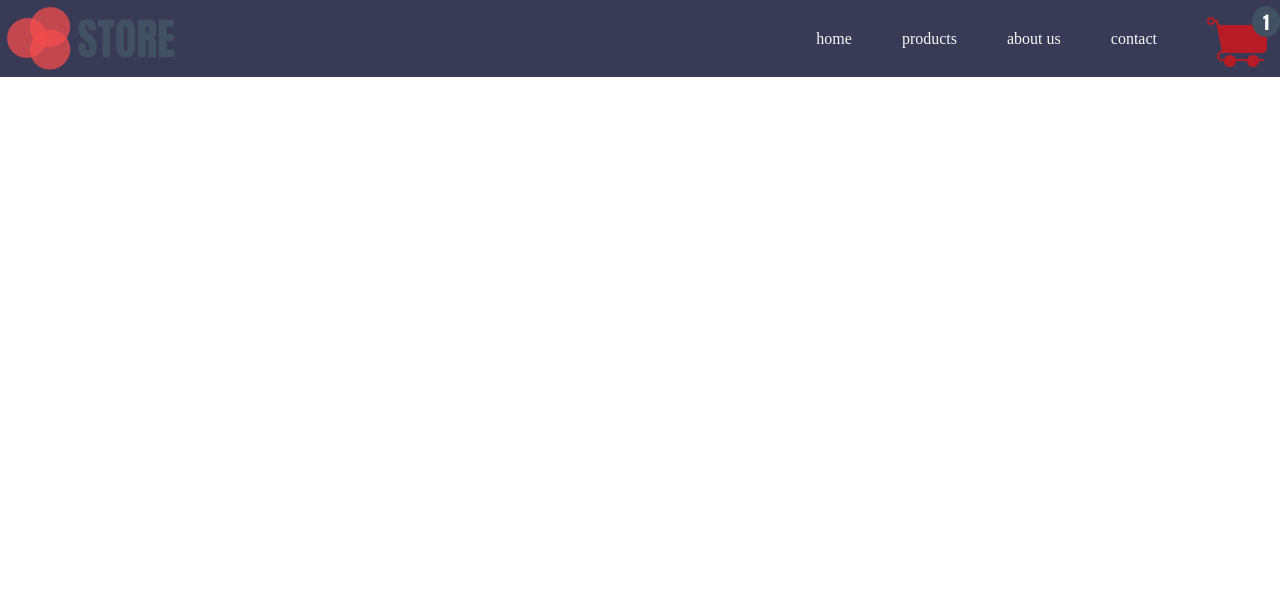
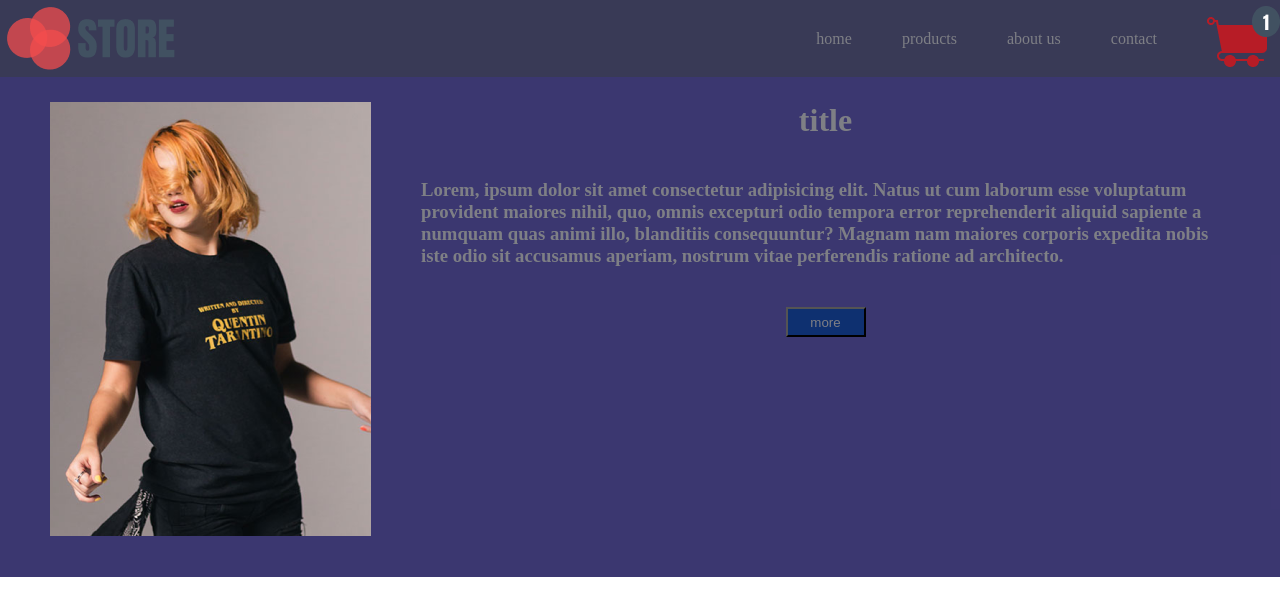
Before and after one commit to suhrabyhossein354-alt/sample-store, a plain HTML site: page index.html in a window 1280 px wide. Drawn offline with Linux system fonts and the light colour scheme.

Commit message:
add first slider changes

```diff
--- a/index.html
+++ b/index.html
@@ -27,10 +27,10 @@
             <nav class="menu-content">
 
                 <ul class="menu-items">
-                    <li><a href="">home</a></li>
-                    <li><a href="">products</a></li>
-                    <li><a href="">about us</a></li>
-                    <li><a href="">contact</a></li>
+                    <li><a href="#">home</a></li>
+                    <li><a href="#">products</a></li>
+                    <li><a href="#">about us</a></li>
+                    <li><a href="#">contact</a></li>
                 </ul>
                 <img src="./img/cart.png" alt="cart-logo">
 
@@ -38,11 +38,23 @@
 
         </header>
 
-    <!-- ==== Header Section === -->
-
-
     <!-- ==== Category  Section ==== -->
 
+        <div class="slider-container">
+            <div class="slider1">
+
+                <img src="./img/fashion-1.png" alt="fashion-img">
+
+                <div class="slider1-description">
+
+                    <h1>title</h1>
+                    <h3>Lorem, ipsum dolor sit amet consectetur adipisicing elit. Natus ut cum laborum esse voluptatum provident maiores nihil, quo, omnis excepturi odio tempora error reprehenderit aliquid sapiente a numquam quas animi illo, blanditiis consequuntur? Magnam nam maiores corporis expedita nobis iste odio sit accusamus aperiam, nostrum vitae perferendis ratione ad architecto.</h3>
+                    <button>more</button>
+                </div>
+
+            </div>
+
+        </div>
 
     <!-- ===== Featured Products ======= -->
 
--- a/style.css
+++ b/style.css
@@ -2,6 +2,7 @@
 
 /* Remove Default Margin and paddings for all HTML elements */
 * {
+    color: var(--text);
     margin: 0;
     padding: 0;
     box-sizing: border-box;
@@ -10,6 +11,8 @@
 :root {
     --heading : #393A56;
     --text : #7E7F85;
+    --category : #0b054dcc;
+    --button : rgb(14, 48, 112);
     --theme : #FD5353;
     --bg : #F7F8F9;
     --footerBg : #415161;
@@ -41,5 +44,25 @@ ul{
     gap: 50px;
 }
 .menu-items li a{
-    color: var(--bg);
+    color: var(--text);
 }
+.slider-container{
+    background-color: var(--category);
+    height: 500px;
+}
+.slider1{
+    display: flex;
+    padding: 25px 50px;
+    gap: 50px;
+}
+.slider1-description{
+    display: flex;
+    flex-direction: column;
+    align-items: center;
+    gap: 40px;
+}
+.slider1-description button{
+    background-color: var(--button);
+    width: 80px;
+    height: 30px;
+}
```
